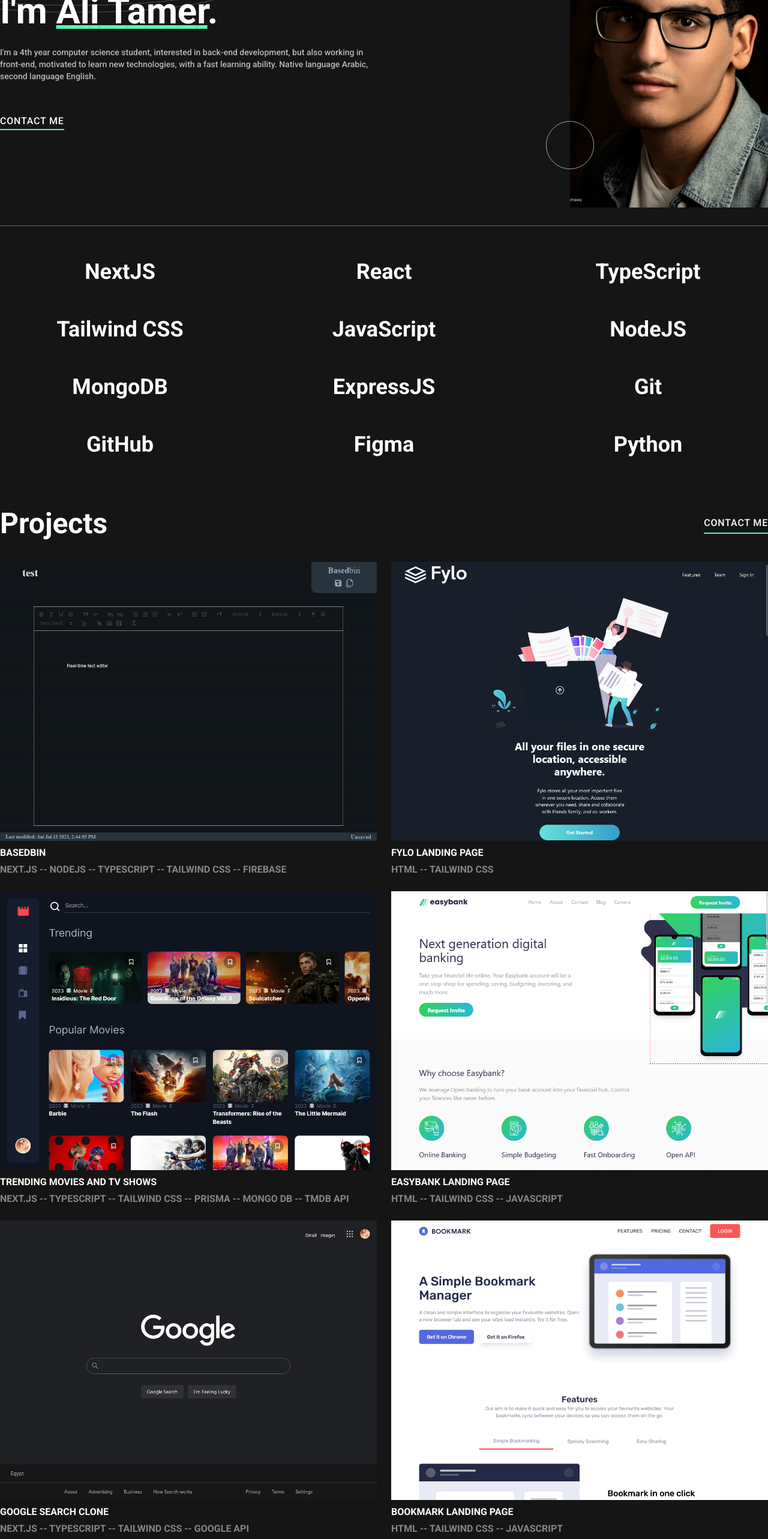
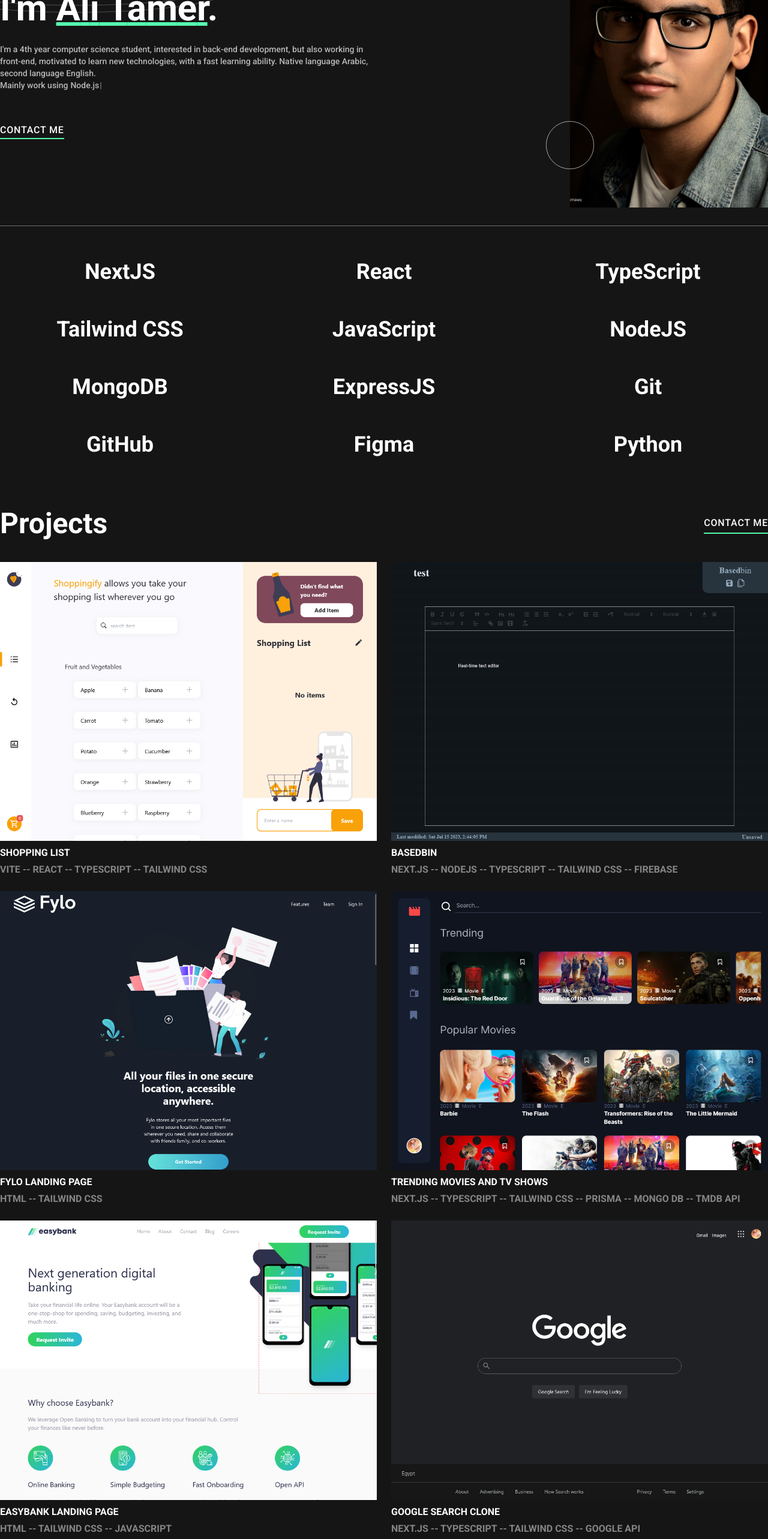
Before and after one commit to EgorVadik/portfolio, a React (Vite) app: page / in a window 1280 px wide. Shown: the part 200-2766 px from the top of the page at 60% size. Built offline with nearby package versions, Linux system fonts and the light colour scheme.

Commit message:
updated projects and bio

```diff
--- a/package.json
+++ b/package.json
@@ -13,7 +13,8 @@
         "react": "^18.2.0",
         "react-dom": "^18.2.0",
         "react-icons": "^4.10.1",
-        "react-intersection-observer": "^9.5.2"
+        "react-intersection-observer": "^9.5.2",
+        "typewriter-effect": "^2.20.1"
     },
     "devDependencies": {
         "@types/react": "^18.2.18",
--- a/src/components/intro.tsx
+++ b/src/components/intro.tsx
@@ -1,9 +1,10 @@
 import useScrollAnimation from '../hooks/useScrollAnimation'
 import { motion } from 'framer-motion'
 import useStaggerAnimation from '../hooks/useStaggerAnimation'
+import TypeWriter from 'typewriter-effect'
 
 export default function Intro() {
-    const name = 'Ali Tamer'
+    const name = 'Ali Tamer' as const
 
     const { control: controlLeft, ref: refLeft } = useScrollAnimation(-1)
 
@@ -27,6 +28,15 @@
                     <h1>Nice to meet you!</h1>
                     <h1>
                         I'm{' '}
+                        {/* <TypeWriter
+                            options={{
+                                strings: [name],
+                                autoStart: true,
+                                loop: true,
+                                delay: 150,
+                                deleteSpeed: 150,
+                            }}
+                        /> */}
                         <span className='underline decoration-[#55f7af]'>
                             {name.split('').map((letter, index) => (
                                 <motion.span
@@ -55,13 +65,30 @@
                     </h1>
                 </motion.div>
                 <motion.div variants={childVariant}>
-                    <p className='text-sm font-medium md:w-3/4 text-[#b8b8b8] pb-5 pt-7'>
+                    <div className='text-sm font-medium md:w-3/4 text-[#b8b8b8] pb-5 pt-7'>
                         I'm a 4th year computer science student, interested in
                         back-end development, but also working in front-end,
                         motivated to learn new technologies, with a fast
                         learning ability. Native language Arabic, second
                         language English.
-                    </p>
+                        <span className='md:ml-0 ml-1 inline-flex md:flex items-center gap-1'>
+                            Mainly work using
+                            <TypeWriter
+                                options={{
+                                    strings: [
+                                        'Next.js',
+                                        'Node.js',
+                                        'Tailwind CSS',
+                                        'TypeScript',
+                                    ],
+                                    autoStart: true,
+                                    loop: true,
+                                    delay: 100,
+                                    deleteSpeed: 100,
+                                }}
+                            />
+                        </span>
+                    </div>
                 </motion.div>
                 <motion.div variants={childVariant}>
                     <a
--- a/src/components/projects.tsx
+++ b/src/components/projects.tsx
@@ -6,6 +6,13 @@
     const { control, ref, variant } = useScrollAnimation(-1)
 
     const projects = [
+        {
+            name: 'Shopping List',
+            imgSrc: '/images/shopping-list.png',
+            techStack: ['Vite', 'React', 'TypeScript', 'Tailwind CSS'],
+            projectLink: 'https://shopping-list-egorvadik.vercel.app/',
+            githubLink: 'https://github.com/EgorVadik/shopping-list',
+        },
         {
             name: 'Basedbin',
             imgSrc: '/images/Basedbin.png',
@@ -55,13 +62,13 @@
             projectLink: 'https://google-search-clone-egorvadik.vercel.app/',
             githubLink: 'https://github.com/EgorVadik/google-search-clone',
         },
-        {
-            name: 'Bookmark Landing Page',
-            imgSrc: '/images/Bookmark-page.png',
-            techStack: ['HTML', 'Tailwind CSS', 'JavaScript'],
-            projectLink: 'https://egorvadik.github.io/bookmark-landing-page/',
-            githubLink: 'https://github.com/EgorVadik/bookmark-landing-page',
-        },
+        // {
+        //     name: 'Bookmark Landing Page',
+        //     imgSrc: '/images/Bookmark-page.png',
+        //     techStack: ['HTML', 'Tailwind CSS', 'JavaScript'],
+        //     projectLink: 'https://egorvadik.github.io/bookmark-landing-page/',
+        //     githubLink: 'https://github.com/EgorVadik/bookmark-landing-page',
+        // },
     ]
 
     return (
```
Also changed, not shown: public/images/shopping-list.png (added), 1 other file (tests, documents, lock files or other folders).
